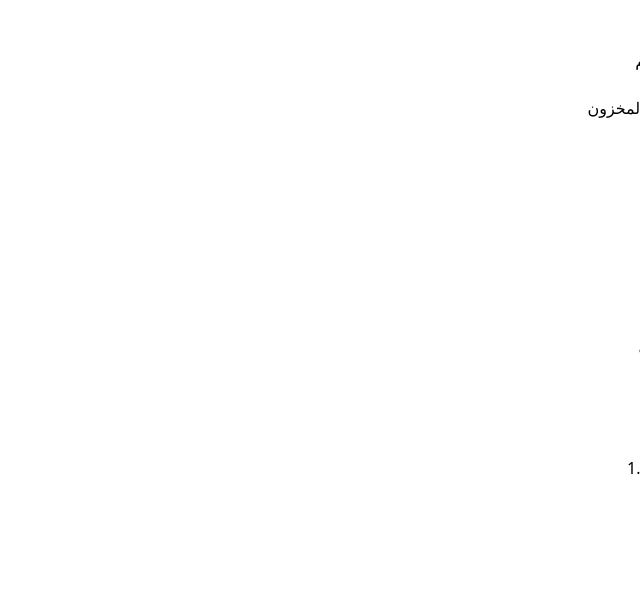
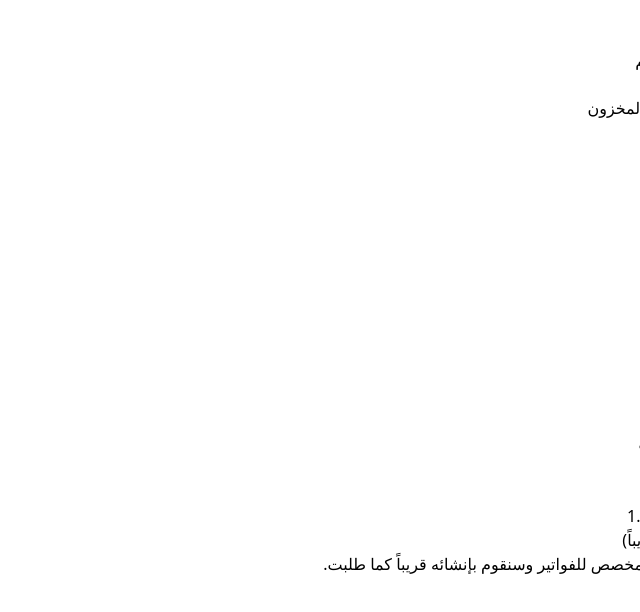
Before and after one commit to aaomerali/Daftari-simple-acounting-desktop-app, a React (Vite) app in the folder src/renderer/: page /#/invoices in a window 1280 px wide. Before the commit this address had no page. Shown: the top 612 px of the page, without its empty margins (640-1280 px from the left). Built offline with nearby package versions, Linux system fonts and the light colour scheme.

Commit message:
reorder sidebar and add empty Invoices view

```diff
--- a/src/renderer/src/components/Layout.tsx
+++ b/src/renderer/src/components/Layout.tsx
@@ -13,6 +13,7 @@ import Sales from '../views/Sales'
 import Purchases from '../views/Purchases'
 import Expenses from '../views/Expenses'
 import Reports from '../views/Reports'
+import Invoices from '../views/Invoices'
 
 export default function Layout() {
   const fetchSettings = useSettingsStore(state => state.fetchSettings)
@@ -29,11 +30,12 @@ export default function Layout() {
           <Route path="/" element={<Dashboard />} />
           <Route path="/products" element={<Products />} />
           <Route path="/sales" element={<Sales />} />
+          <Route path="/reports" element={<Reports />} />
+          <Route path="/invoices" element={<Invoices />} />
           <Route path="/purchases" element={<Purchases />} />
           <Route path="/customers" element={<Customers />} />
           <Route path="/suppliers" element={<Suppliers />} />
           <Route path="/expenses" element={<Expenses />} />
-          <Route path="/reports" element={<Reports />} />
           <Route path="/settings" element={<SettingsView />} />
         </Routes>
       </main>
--- a/src/renderer/src/components/Sidebar.tsx
+++ b/src/renderer/src/components/Sidebar.tsx
@@ -9,12 +9,13 @@ export default function Sidebar() {
   const navItems = [
     { path: '/', label: 'لوحة التحكم', icon: LayoutDashboard },
     { path: '/products', label: 'المنتجات والمخزون', icon: Package },
-    { path: '/sales', label: 'المبيعات', icon: ShoppingCart },
+    { path: '/sales', label: 'نقطة البيع', icon: ShoppingCart },
+    { path: '/reports', label: 'المبيعات', icon: FileText },
+    { path: '/invoices', label: 'الفواتير', icon: Receipt },
     { path: '/purchases', label: 'المشتريات', icon: Truck },
     { path: '/customers', label: 'العملاء', icon: Users },
     { path: '/suppliers', label: 'الموردون', icon: Truck },
     { path: '/expenses', label: 'المصروفات', icon: Receipt },
-    { path: '/reports', label: 'التقارير', icon: FileText },
     { path: '/settings', label: 'الإعدادات', icon: Settings }
   ]
 
--- /dev/null
+++ b/src/renderer/src/views/Invoices.tsx
@@ -0,0 +1,10 @@
+export default function Invoices() {
+  return (
+    <div className="p-8">
+      <h1 className="text-3xl font-bold text-slate-800 mb-8">الفواتير (قريباً)</h1>
+      <div className="bg-white border rounded p-10 text-center text-slate-500">
+        هذا القسم مخصص للفواتير وسنقوم بإنشائه قريباً كما طلبت.
+      </div>
+    </div>
+  )
+}
--- a/src/renderer/src/views/Reports.tsx
+++ b/src/renderer/src/views/Reports.tsx
@@ -63,7 +63,7 @@ export default function Reports() {
       </style>
 
       <div className="flex justify-between items-center mb-8">
-        <h1 className="text-3xl font-bold text-slate-800">قائمة الفواتير السابقة</h1>
+        <h1 className="text-3xl font-bold text-slate-800">سجل المبيعات والفواتير</h1>
       </div>
 
       <div className="bg-white rounded-xl shadow-sm border border-slate-100 overflow-hidden">
@@ -179,11 +179,10 @@ export default function Reports() {
                </div>
             </div>
 
-            {/* Modal Footer / Actions */}
             <div className="p-4 border-t border-slate-100 flex justify-end gap-3 no-print bg-white">
               <button onClick={closeInvoice} className="px-5 py-2 font-medium text-slate-600 hover:bg-slate-50 border border-slate-200 rounded-lg">إغلاق</button>
               <button onClick={printInvoice} className="px-5 py-2 font-bold text-white bg-blue-600 hover:bg-blue-700 rounded-lg flex items-center gap-2">
-                <Printer className="w-5 h-5" /> طباعة الإيصال
+                <Printer className="w-5 h-5" /> طباعة أو حفظ كـ PDF
               </button>
             </div>
           </div>
```
